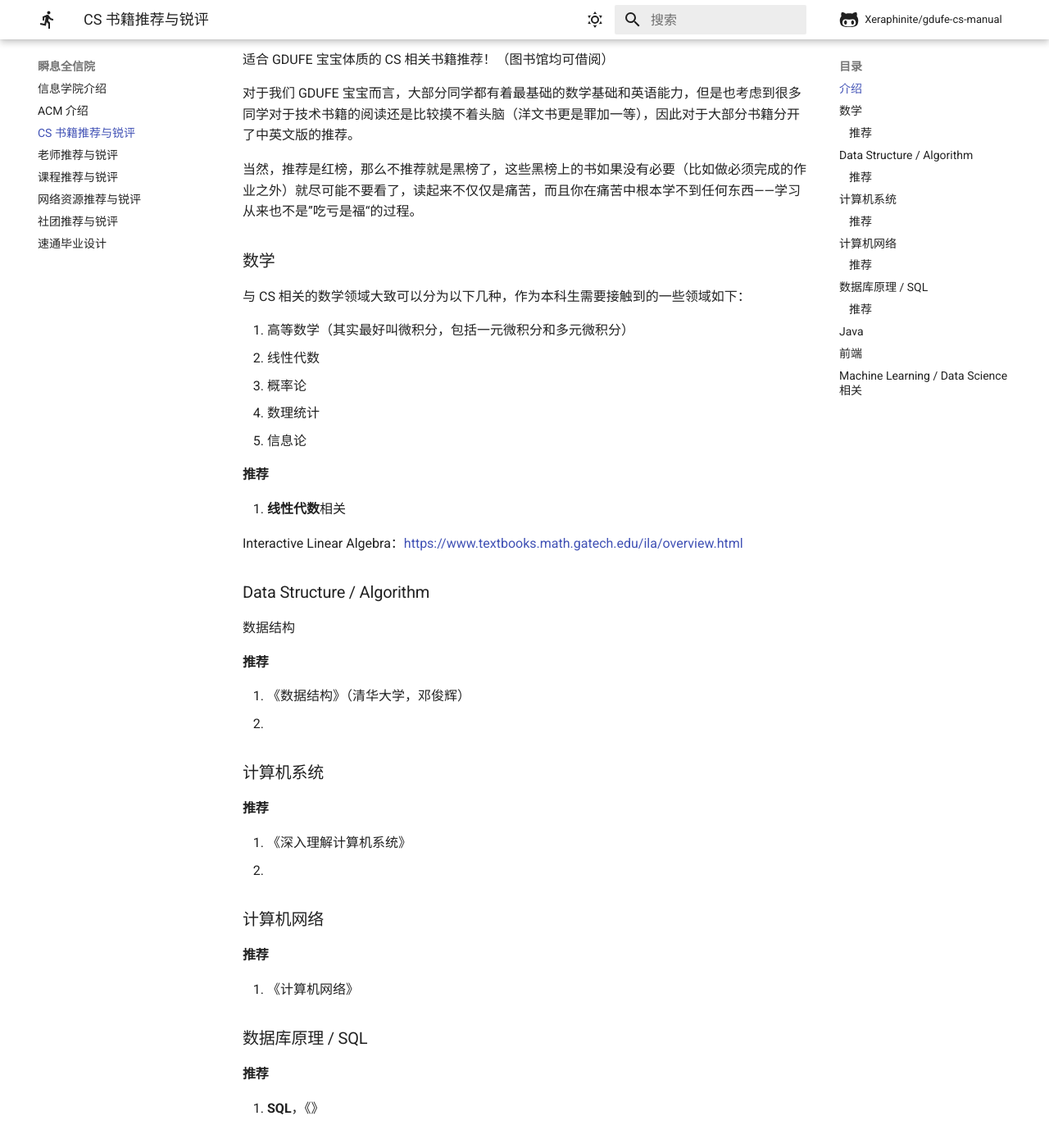
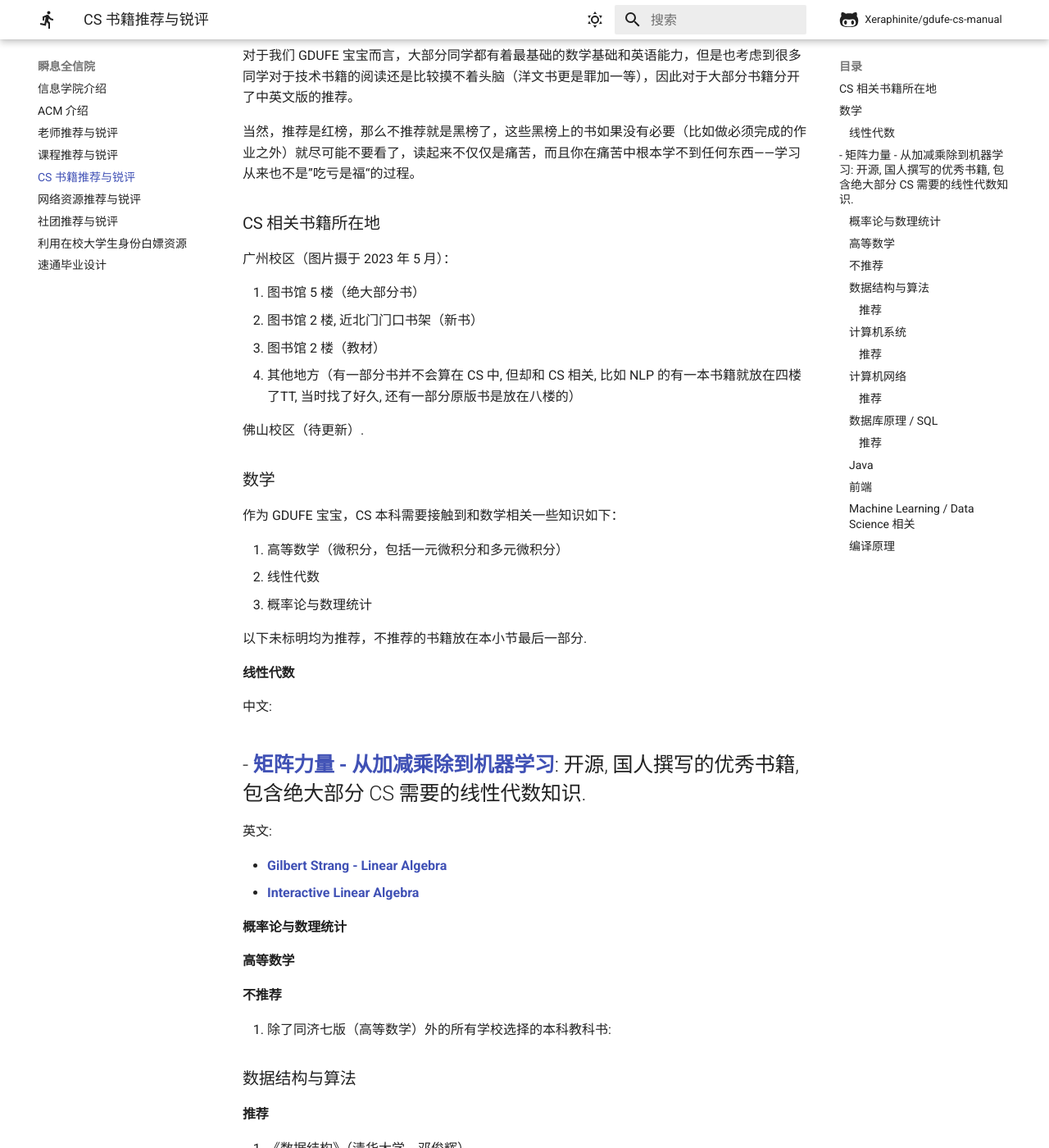
Before and after one commit to Xeraphinite/gdufe-cs-manual, an MkDocs documentation site: the page built from docs/everything-everywhere-all-at-sof/CS书籍推荐与锐评.md, in a window 1280 px wide and 1400 px high, scrolled down 215 px. Shown: the whole window at 82% size. Built offline with MkDocs 1.6.1 and Material for MkDocs 9.7.7, drawn with Linux system fonts in a browser that asks for light colours; emoji names are drawn with the system emoji font; comment, search, counter and statistics services are not loaded; some of the changed text lies outside the part shown.

```diff
--- a/docs/everything-everywhere-all-at-sof/CS书籍推荐与锐评.md
+++ b/docs/everything-everywhere-all-at-sof/CS书籍推荐与锐评.md
@@ -1,34 +1,58 @@
-### 介绍
+---
+comments: true
+---
 
-适合 GDUFE 宝宝体质的 CS 相关书籍推荐！（图书馆均可借阅）
+适合 GDUFE 宝宝体质的 CS 相关书籍推荐！（图书馆均可借阅 / 有优秀的电子资源可供下载）
 
 对于我们 GDUFE 宝宝而言，大部分同学都有着最基础的数学基础和英语能力，但是也考虑到很多同学对于技术书籍的阅读还是比较摸不着头脑（洋文书更是罪加一等），因此对于大部分书籍分开了中英文版的推荐。
 
 当然，推荐是红榜，那么不推荐就是黑榜了，这些黑榜上的书如果没有必要（比如做必须完成的作业之外）就尽可能不要看了，读起来不仅仅是痛苦，而且你在痛苦中根本学不到任何东西——学习从来也不是”吃亏是福“的过程。
 
+### CS 相关书籍所在地
+
+广州校区（图片摄于 2023 年 5 月）：
+
+1. 图书馆 5 楼（绝大部分书）
+2. 图书馆 2 楼, 近北门门口书架（新书）
+3. 图书馆 2 楼（教材）
+4. 其他地方（有一部分书并不会算在 CS 中, 但却和 CS 相关, 比如 NLP 的有一本书籍就放在四楼了TT, 当时找了好久, 还有一部分原版书是放在八楼的）
+
+佛山校区（待更新）.
+
 ### 数学
 
-与 CS 相关的数学领域大致可以分为以下几种，作为本科生需要接触到的一些领域如下：
+作为 GDUFE 宝宝，CS 本科需要接触到和数学相关一些知识如下：
 
-1. 高等数学（其实最好叫微积分，包括一元微积分和多元微积分）
+1. 高等数学（微积分，包括一元微积分和多元微积分）
 2. 线性代数
-3. 概率论
-4. 数理统计
-5. 信息论
+3. 概率论与数理统计
 
-#### 推荐
+以下未标明均为推荐，不推荐的书籍放在本小节最后一部分.
+#### 线性代数
 
-1. **线性代数**相关
+中文:
 
-   Interactive Linear Algebra：https://www.textbooks.math.gatech.edu/ila/overview.html
+- **[矩阵力量 - 从加减乘除到机器学习](https://github.com/Visualize-ML/Book4_Power-of-Matrix)**: 开源, 国人撰写的优秀书籍, 包含绝大部分 CS 需要的线性代数知识.
+-
+
+
+英文:
+
+- **[Gilbert Strang - Linear Algebra]()**
+- **[Interactive Linear Algebra](https://www.textbooks.math.gatech.edu/ila/overview.html)**
 
 
 
+#### 概率论与数理统计
 
+#### 高等数学
 
-### Data Structure / Algorithm
+#### 不推荐
 
-数据结构
+1. 除了同济七版（高等数学）外的所有学校选择的本科教科书:
+
+### 数据结构与算法
+
 
 #### 推荐
 
@@ -85,3 +109,6 @@
 | 白话机器学习的数学 | 立石贤吾 | TP181/135 |  :star:  | 机器学习基础 | 阅读门槛非常低的数学书，有轻度代码，手把手推导各种公式！（Github） |
 |                    |          |           |          |              |                                                              |
 |                    |          |           |          |              |                                                              |
+
+
+### 编译原理
--- a/mkdocs.yml
+++ b/mkdocs.yml
@@ -103,11 +103,12 @@ nav:
   - 瞬息全信院:
       - 信息学院介绍: everything-everywhere-all-at-sof/index.md
       - ACM 介绍: everything-everywhere-all-at-sof/ACM.md
-      - CS 书籍推荐与锐评: everything-everywhere-all-at-sof/CS书籍推荐与锐评.md
       - 老师推荐与锐评: everything-everywhere-all-at-sof/老师推荐与锐评.md
       - 课程推荐与锐评: everything-everywhere-all-at-sof/课程推荐与锐评.md
+      - CS 书籍推荐与锐评: everything-everywhere-all-at-sof/CS书籍推荐与锐评.md
       - 网络资源推荐与锐评: everything-everywhere-all-at-sof/网络资源推荐与锐评.md
       - 社团推荐与锐评: everything-everywhere-all-at-sof/社团推荐与锐评.md
+      - 利用在校大学生身份白嫖资源: everything-everywhere-all-at-sof/利用在校大学生身份白嫖资源.md
       - 速通毕业设计: everything-everywhere-all-at-sof/速通毕业设计.md
   - 宇宙财介绍:
       - 宇宙财基本介绍: gdufe-information/index.md
```
Also changed, not shown: README.md (+4 -3 lines), docs/everything-everywhere-all-at-sof/利用在校大学生身份白嫖资源.md (added, +46 -0 lines), docs/everything-everywhere-all-at-sof/网络资源推荐与锐评.md (+12 -1 lines), docs/gdufe-information/图书馆与借书.md (+3 -13 lines).
